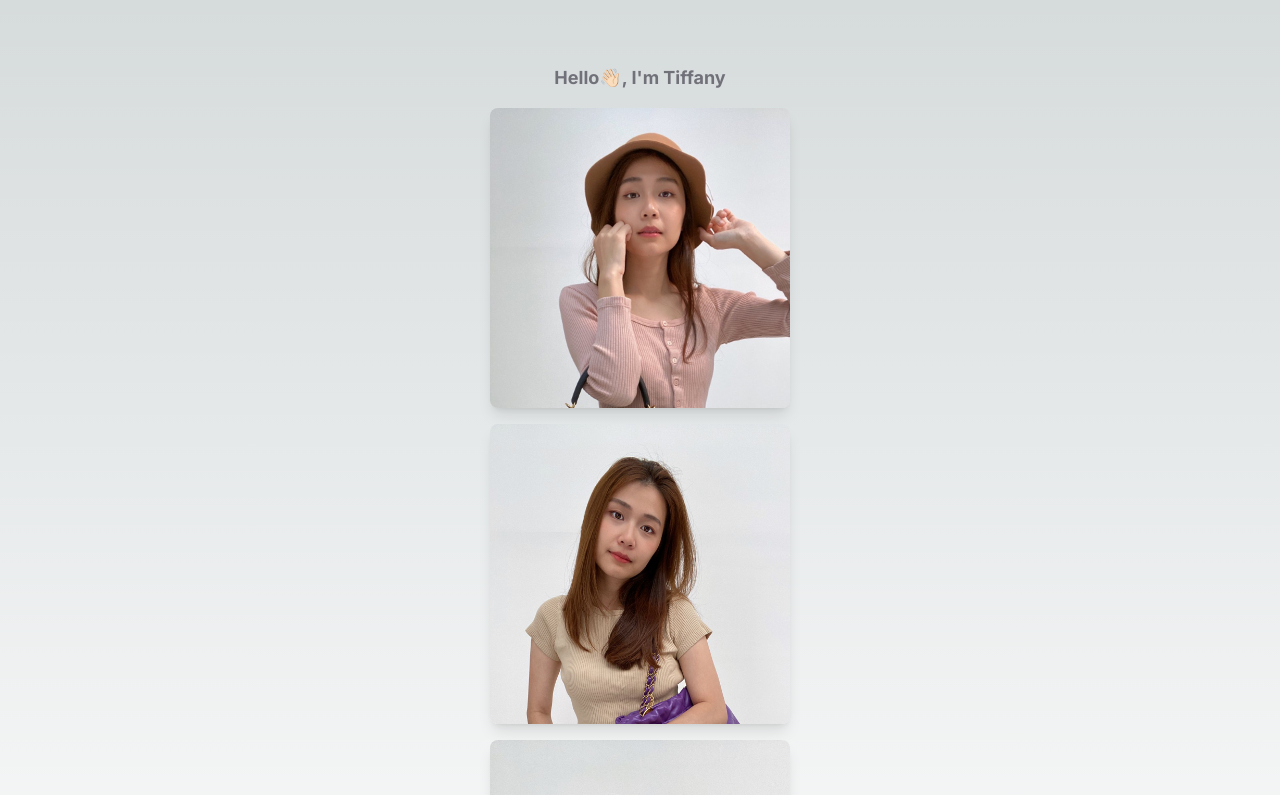
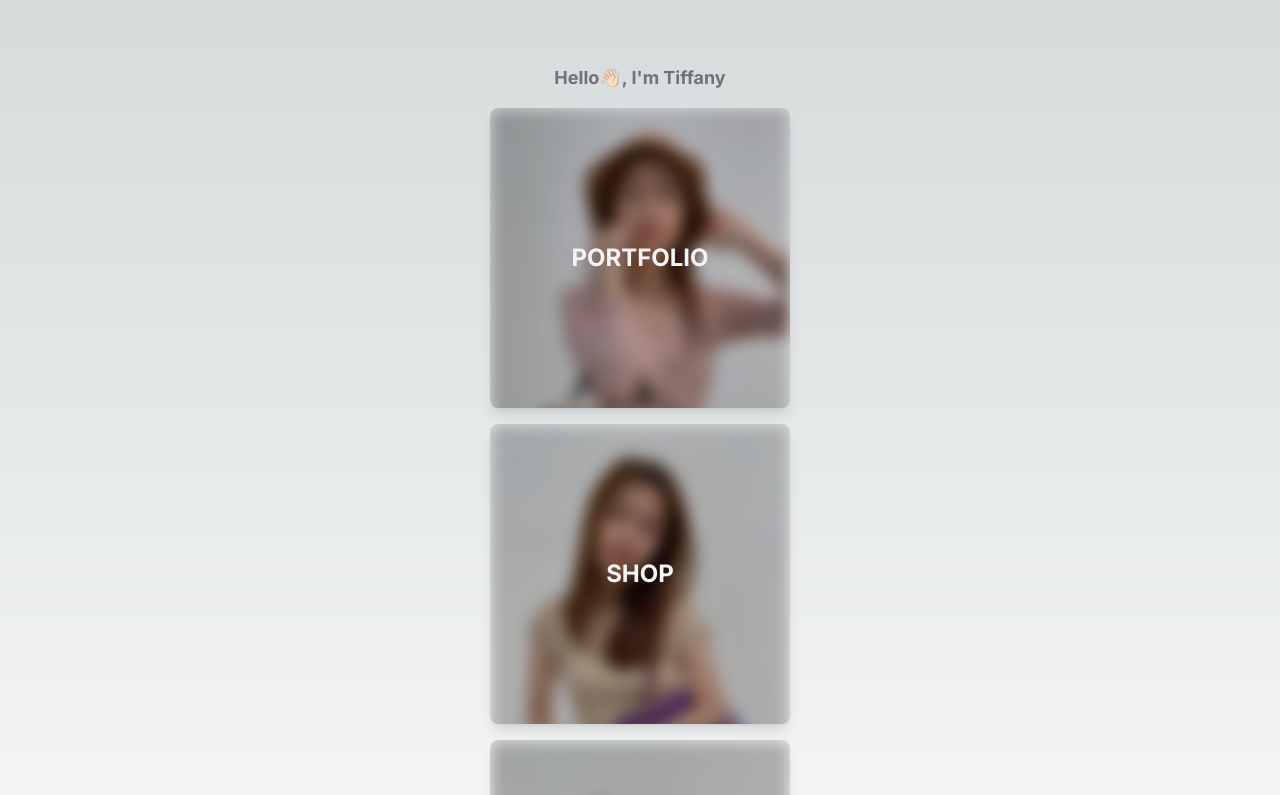
Before and after one commit to superoverflow/model-portfolio-example, a Next.js app: page / in a window 1280 px wide. Shown: the top 795 px of the page. Built offline with nearby package versions, Linux system fonts and the light colour scheme.

Commit message:
add filter

```diff
--- a/app/page.tsx
+++ b/app/page.tsx
@@ -2,7 +2,7 @@ import Image from "next/image";
 
 function ImageContainer({ children }: { children: React.ReactNode }) {
   return (
-    <div className="w-[300px] h-[300px]  overflow-clip object-cover object-top rounded-lg shadow-lg hover:scale-95 transition">
+    <div className="relative w-[300px] h-[300px] overflow-hidden object-cover object-top rounded-lg shadow-lg">
       {children}
     </div>
   );
@@ -14,28 +14,34 @@ export default function Home() {
       src: "/01.JPG",
       width: 900,
       height: 1600,
-      alt: "front",
+      alt: "Portfolio",
     },
     {
       src: "/02.JPG",
       width: 900,
       height: 1600,
-      alt: "chanel",
+      alt: "Shop",
     },
     {
       src: "/03.JPG",
       width: 900,
       height: 1600,
-      alt: "side",
+      alt: "Contact",
     },
   ];
   return (
     <main className="flex min-h-screen flex-col items-center justify-between p-16 gap-4">
-      <p className="text-lg font-bold text-zinc-500">Hello👋🏻, I&apos;m Tiffany</p>
+      <p className="text-lg font-bold text-zinc-500">
+        Hello👋🏻, I&apos;m Tiffany
+      </p>
       {photos.map((p) => (
         <ImageContainer key={p.src}>
-          <Image className="w-full z-0" {...p} alt={p.alt} />
-          <p className="object-top z-10">Lorem Ipsum</p>
+          <Image className="blur brightness-75 w-full z-0" {...p} alt={p.alt} />
+          <div className="absolute inset-0 flex justify-center items-center z-10">
+            <p className="text-2xl p-4 font-bold uppercase text-zinc-100">
+              {p.alt}
+            </p>
+          </div>
         </ImageContainer>
       ))}
     </main>
```
